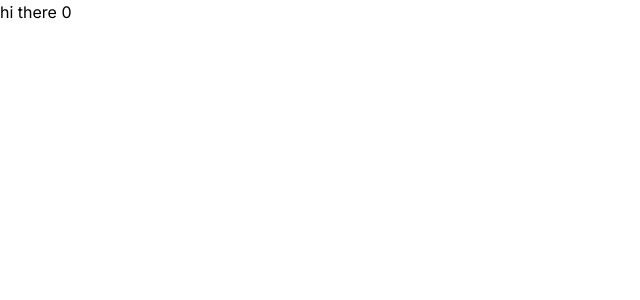
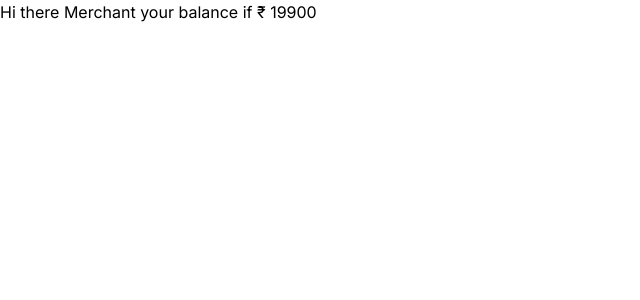
Before and after one commit to XprabhatX/paytm-project, a Next.js app in the folder apps/merchant-app/: page / in a window 1280 px wide. Shown: the top 300 px of the page, without its empty margins (0-640 px from the left). Built offline with nearby package versions, Linux system fonts and the light colour scheme.

Commit message:
testing ci pipeline

```diff
--- a/apps/merchant-app/app/page.tsx
+++ b/apps/merchant-app/app/page.tsx
@@ -1,10 +1,13 @@
 "use client";
 
-import { useBalance } from "@repo/store/balance";
+// import { useBalance } from "@repo/store/balance";
+
 
 export default function() {
-  const balance = useBalance();
+
+  // const balance = useBalance();
+  const balance = 19900;
   return <div>
-    hi there {balance}
+    Hi there Merchant your balance if ₹ {balance}
   </div>
 }
```
